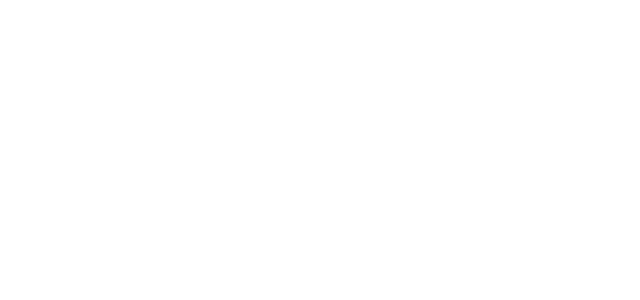
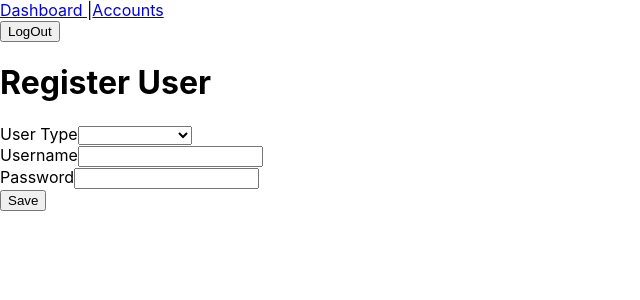
Before and after one commit to mspuy3/MMBankApp, a React (Create React App) app in the folder bank-app/: page /users/manage-user in a window 1280 px wide. Before the commit this address had no page. Shown: the top 300 px of the page, without its empty margins (0-640 px from the left). Built offline with nearby package versions, Linux system fonts and the light colour scheme.

Commit message:
Links user login to account dashboard

```diff
--- a/bank-app/src/components/App.js
+++ b/bank-app/src/components/App.js
@@ -5,7 +5,7 @@
 import Layout from "./Layout";
 import ManageAccountPage from "./Accounts/ManageAccountPage";
 import AccountDashboardPage from "./Accounts/AccountDashboardPage";
-import RegisterUserPage from "./Users/ManageUserPage";
+import ManageUserPage from "./Users/ManageUserPage";
 
 import "react-toastify/dist/ReactToastify.css";
 import UserLogin from "./Users/UserLogin";
@@ -17,13 +17,13 @@
       <Routes>
         <Route path='/' exact element={<Layout />}>
           <Route index element={<UserLogin />} />
-          <Route path='/user/user-login' element={<UserLogin />} />
+          <Route path='/users/user-login' element={<UserLogin />} />
           <Route
             path='/admin/admin-dashboard'
             element={<AdminDashboardPage />}
           />
-          <Route path='/manage-user/:id' element={<RegisterUserPage />} />
-          <Route path='/manage-user' element={<RegisterUserPage />} />
+          <Route path='/users/manage-user/:id' element={<ManageUserPage />} />
+          <Route path='/users/manage-user' element={<ManageUserPage />} />
           <Route path='/accounts' element={<AccountsPage />} />
           <Route
             path='/accounts/manage-account/:id'
--- a/bank-app/src/components/Layout.js
+++ b/bank-app/src/components/Layout.js
@@ -10,7 +10,7 @@
        share across all the pages on your site, like navigation. */
 
     <div>
-      {pathname !== "/user/user-login" && <Header />}
+      {pathname !== "/users/user-login" && <Header />}
       <Outlet />
     </div>
   );
--- a/bank-app/src/components/Users/ManageUserPage.js
+++ b/bank-app/src/components/Users/ManageUserPage.js
@@ -1,14 +1,16 @@
 import React, { useEffect, useState } from "react";
 import { useParams } from "react-router";
 import { toast } from "react-toastify";
+import { useNavigate } from "react-router";
 
-import RegisterUserForm from "./UserForm";
+import UserForm from "./UserForm";
 import * as userRepo from "../../repositories/userRepository";
+import * as accountRepo from "../../repositories/accountRepository";
 
 const REGISTER_ACTION = "Register";
 const UPDATE_ACTION = "Update";
 
-function RegisterUserPage() {
+function ManageUserPage() {
   const [action, setAction] = useState(REGISTER_ACTION);
   const [errors, setErrors] = useState({});
   const [user, setUser] = useState({
@@ -19,6 +21,7 @@
   });
 
   const { id } = useParams();
+  const navigate = useNavigate();
 
   useEffect(() => {
     if (id) {
@@ -41,8 +44,9 @@
 
     switch (action) {
       case REGISTER_ACTION:
-        const userId = userRepo.saveUser(user);
+        userRepo.saveUser(user);
         toast.success("Account created.");
+        navigate("../users/user-login", { replace: true });
         break;
       case UPDATE_ACTION:
         const originalUser = userRepo.getUserById(id);
@@ -68,6 +72,14 @@
   function formIsValid() {
     const _errors = {};
 
+    if (!user.accountNumber) {
+      _errors.accountNumber = "Account Number is required";
+    } else {
+      if (!accountRepo.getAccountByAccountNo(user.accountNumber)) {
+        _errors.accountNumber = "Account Number does not exist";
+      }
+    }
+
     if (!user.username) {
       _errors.username = "Username is required";
     } else {
@@ -92,7 +104,7 @@
   return (
     <div>
       <h1>{action} User</h1>
-      <RegisterUserForm
+      <UserForm
         user={user}
         onChange={handleChange}
         onSubmit={handleSubmit}
@@ -102,4 +114,4 @@
   );
 }
 
-export default RegisterUserPage;
+export default ManageUserPage;
--- a/bank-app/src/components/Users/UserForm.js
+++ b/bank-app/src/components/Users/UserForm.js
@@ -2,8 +2,9 @@
 import SelectInput from "../common/SelectInput";
 import TextInput from "../common/TextInput";
 import PasswordInput from "../common/PasswordInput";
+import { USER_TYPES } from "./constants";
 
-const USER_TYPES = [
+const OPTIONS_USER_TYPES = [
   { label: "Admin", value: "admin" },
   { label: "Account Holder", value: "accountHolder" },
 ];
@@ -11,6 +12,16 @@
 function UserForm(props) {
   return (
     <form onSubmit={props.onSubmit}>
+      <SelectInput
+        id='userType'
+        label='User Type'
+        name='userType'
+        value={props.user.userType || ""}
+        onChange={props.onChange}
+        options={OPTIONS_USER_TYPES}
+        error={props.errors.userType}
+      />
+
       <TextInput
         id='username'
         label='Username'
@@ -29,15 +40,16 @@
         error={props.errors.password}
       />
 
-      <SelectInput
-        id='userType'
-        label='User Type'
-        name='userType'
-        value={props.user.userType || ""}
-        onChange={props.onChange}
-        options={USER_TYPES}
-        error={props.errors.userType}
-      />
+      {props.user.userType === USER_TYPES.ACCOUNT_HOLDER && (
+        <TextInput
+          id='accountNumber'
+          label='Account Number'
+          name='accountNumber'
+          value={props.user.accountNumber || ""}
+          onChange={props.onChange}
+          error={props.errors.accountNumber}
+        />
+      )}
 
       <input type='submit' value='Save' />
     </form>
--- a/bank-app/src/components/Users/UserLogin.js
+++ b/bank-app/src/components/Users/UserLogin.js
@@ -1,19 +1,18 @@
 import React, { useEffect, useState } from "react";
 import { toast } from "react-toastify";
 import { useNavigate } from "react-router";
+import { Link } from "react-router-dom";
 
 import LoginForm from "./LoginForm";
 import * as userSvc from "../../services/userService";
 import * as userRepo from "../../repositories/userRepository";
-
-const USER_TYPES = {
-  ADMIN: "admin",
-  ACCOUNT_HOLDER: "accountHolder",
-};
+import * as accountRepo from "../../repositories/accountRepository";
+import { USER_TYPES } from "./constants";
 
 function UserLogin() {
   const [errors, setErrors] = useState({});
   const [user, setUser] = useState({
+    accountNumber: "",
     username: "",
     password: "",
     userType: "",
@@ -52,6 +51,14 @@
       case USER_TYPES.ADMIN:
         navigate(`../admin/admin-dashboard`, { replace: true });
         break;
+      case USER_TYPES.ACCOUNT_HOLDER:
+        const account = accountRepo.getAccountByAccountNo(
+          userInDb.accountNumber
+        );
+        navigate(`../accounts/account-dashboard/${account.id}`, {
+          replace: true,
+        });
+        break;
       default:
     }
 
@@ -88,6 +95,7 @@
         onSubmit={handleSubmit}
         errors={errors}
       />
+      <Link to='../users/manage-user'>Register</Link>
     </div>
   );
 }
--- /dev/null
+++ b/bank-app/src/components/Users/constants.js
@@ -0,0 +1,4 @@
+export const USER_TYPES = {
+  ADMIN: "admin",
+  ACCOUNT_HOLDER: "accountHolder",
+};
--- a/bank-app/src/components/common/Header.js
+++ b/bank-app/src/components/common/Header.js
@@ -9,7 +9,7 @@
 
   function logOut() {
     userSvc.logOut();
-    navigate(`../user/user-login`, { replace: true });
+    navigate(`../users/user-login`, { replace: true });
   }
 
   return (
--- a/bank-app/src/repositories/userRepository.js
+++ b/bank-app/src/repositories/userRepository.js
@@ -49,8 +49,6 @@
 
   users.push(user);
   localStorage.setItem("users", JSON.stringify(users));
-
-  return user.id;
 }
 
 /*
```
